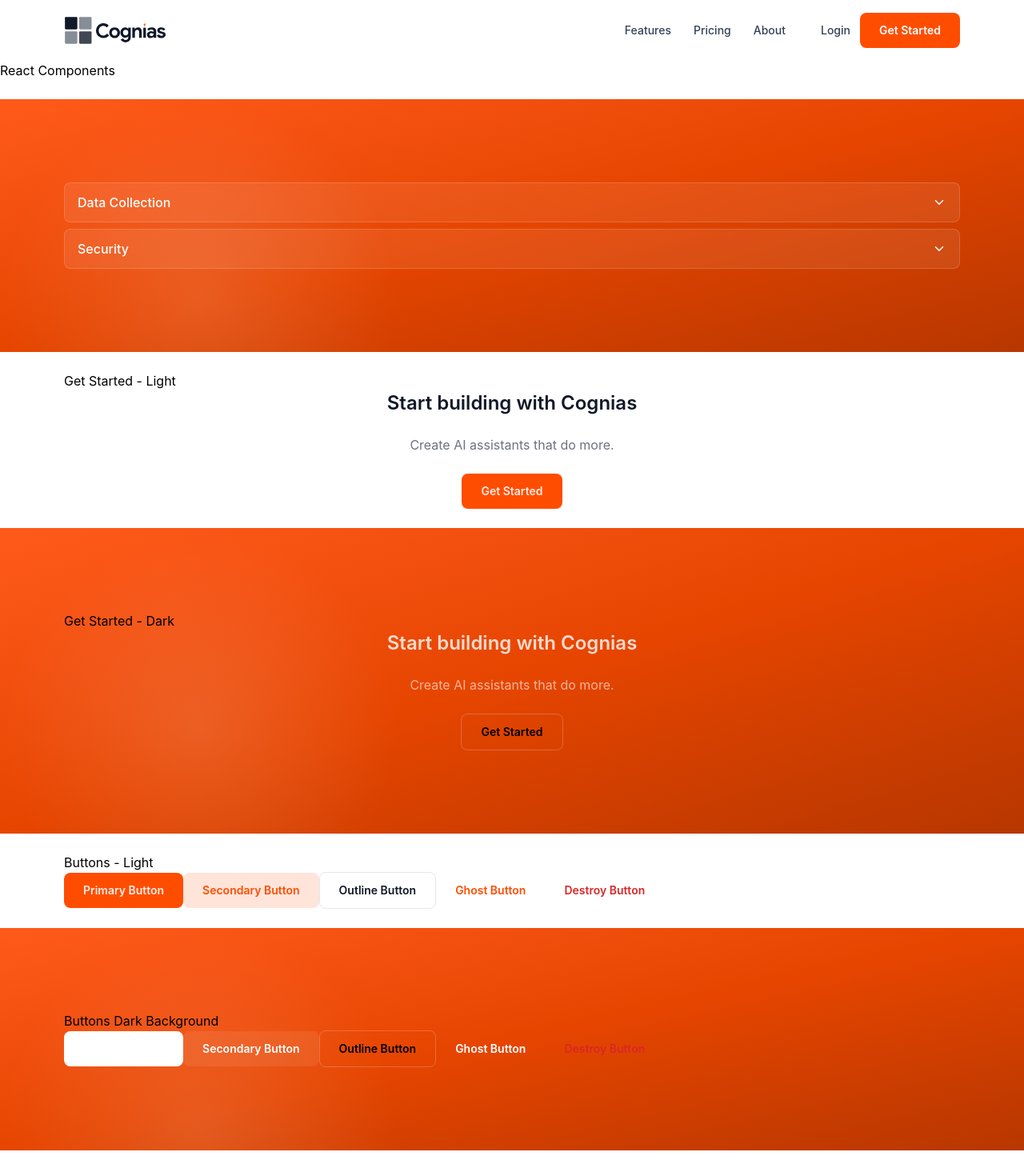
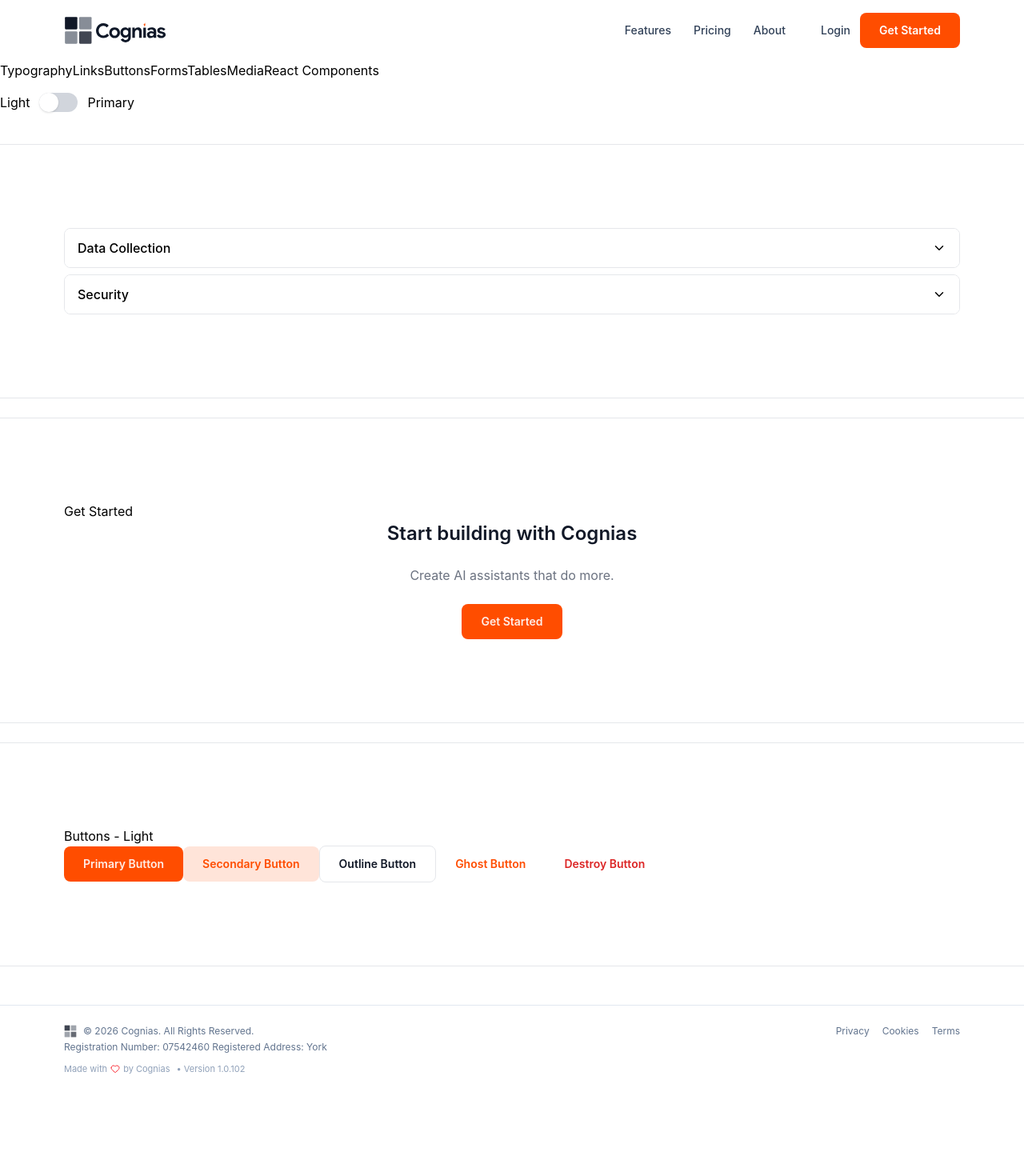
Before and after one commit to prandle/cognias-marketing, a React (Vite) app: page /components in a window 1280 px wide. Shown: the top 1470 px of the page at 80% size. After the commit the page ends 1360 px from the top, so only its background shows below. Built offline with nearby package versions, Linux system fonts and the light colour scheme.

Commit message:
components quicklinks

```diff
--- a/src/pages/components.tsx
+++ b/src/pages/components.tsx
@@ -1,24 +1,43 @@
-import { Container, FullWidthBand } from "../components/layout";
+import { FullWidthBand } from "../components/layout";
 import { Link, Button, Accordion } from "../components/ui";
 import { GetStarted } from "../components/widgets";
-
+import { useState } from "react";
 
 export default function ComponentsLibrary() {
+
+  const [isPrimaryBg, setIsPrimaryBg] = useState(false);
+
   return (
     <>
 
       <nav className="row">
-    {/* <Link to="#typographyTypography" /> */}
-    {/* #linksLinks</a>
-    #buttonsButtons</a>
-    #formsForms</a>
-    #tablesTables</a>
-    #mediaMedia</a> */}
+        <Link to="#typography" className="ease-in-out duration-500">Typography</Link>
+        <Link to="#links" className="ease-in-out duration-500">Links</Link>
+        <Link to="#buttons" className="ease-in-out duration-500">Buttons</Link>
+        <Link to="#forms" className="ease-in-out duration-500">Forms</Link>
+        <Link to="#tables" className="ease-in-out duration-500">Tables</Link>
+        <Link to="#media" className="ease-in-out duration-500">Media</Link>
         <Link to="#reactComponents" className="ease-in-out duration-500">React Components</Link>
       </nav>
 
+      <div className="flex items-center gap-3 py-4">
+        <span>Light</span>
+        <button
+          onClick={() => setIsPrimaryBg(prev => !prev)}
+          className={`w-12 h-6 rounded-full transition ${isPrimaryBg ? "bg-primary" : "bg-gray-300"
+            }`}
+        >
+          <div
+            className={`h-6 w-6 bg-white rounded-full shadow transform transition ${isPrimaryBg ? "translate-x-6" : ""
+              }`}
+          />
+        </button>
+        <span>Primary</span>
+      </div>
 
-  <FullWidthBand variant="primary">
+      {/* React Components */}
+      {/* Accordion */}
+      <FullWidthBand variant={isPrimaryBg ? "primary" : "subtle"}>
         <Accordion type="multiple">
           <Accordion.Item value="data">
             <Accordion.Trigger>Data Collection</Accordion.Trigger>
@@ -36,17 +55,14 @@
         </Accordion>
       </FullWidthBand>
 
-    <Container>
-      <h2>Get Started - Light</h2>
-        <GetStarted/>
-    </Container>
-
-    <FullWidthBand variant="primary">
-      <h2>Get Started - Dark</h2>
-      <GetStarted/>
+      {/* Get Satered */}
+      <FullWidthBand variant={isPrimaryBg ? "primary" : "subtle"}>
+        <h2>Get Started</h2>
+        <GetStarted />
       </FullWidthBand>
 
-    <Container>
+      {/* Buttons */}
+      <FullWidthBand variant={isPrimaryBg ? "primary" : "subtle"}>
         <h2>Buttons - Light</h2>
         <Button
           variant="primary"
@@ -73,37 +89,6 @@
           className="px-6 py-3">
           Destroy Button
         </Button>
-
-    </Container>
-    <FullWidthBand variant="primary">
-      <div id="reactComponents"/>
-      <h2>Buttons Dark Background</h2>
-        <Button
-          variant="primary"
-          className="px-6 py-3">
-          Primary Button
-        </Button>
-        <Button
-          variant="secondary"
-          className="px-6 py-3">
-          Secondary Button
-        </Button>
-        <Button
-          variant="outline"
-          className="px-6 py-3">
-          Outline Button
-        </Button>
-        <Button
-          variant="ghost"
-          className="px-6 py-3">
-          Ghost Button
-        </Button>
-        <Button
-          variant="destructive"
-          className="px-6 py-3">
-          Destroy Button
-        </Button>
-
       </FullWidthBand>
 
     </>
--- a/src/version.json
+++ b/src/version.json
@@ -1,3 +1,3 @@
 {
-  "build": 101
+  "build": 102
 }
```
Also changed, not shown: 1 other file (tests, documents, lock files or other folders). Lines whose indentation alone changed are shown as unchanged.
